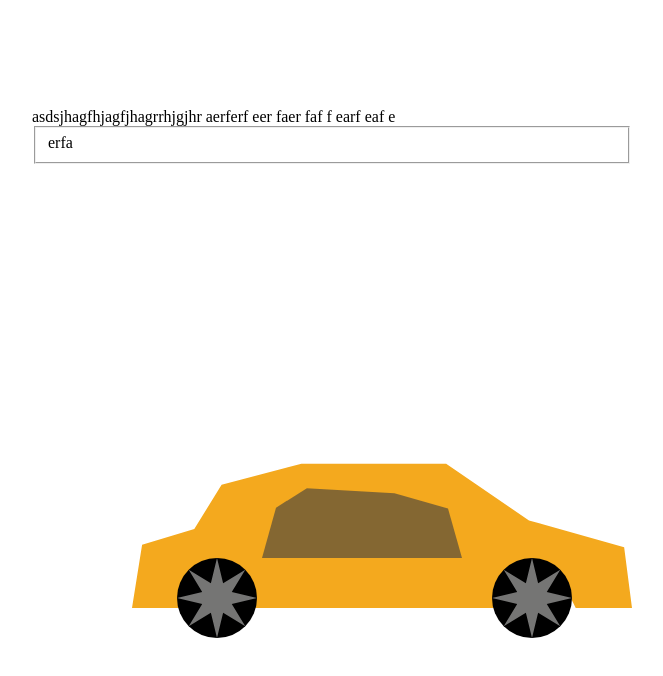
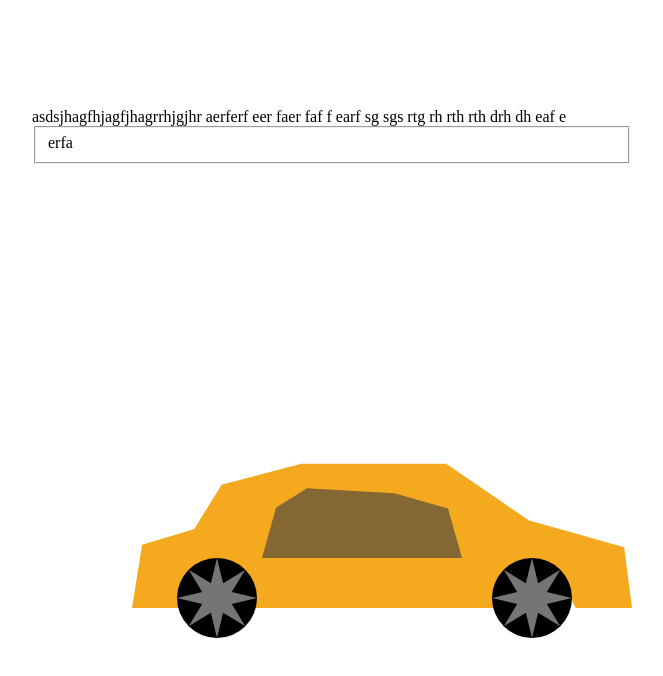
Before and after one commit to Cherosss/rtcyvuhjioklkiloioluyjtrdgsfd, a plain HTML site: page index.html in a window 1280 px wide. Shown: the whole page, without its empty margins (232-895 px from the left). Drawn offline with Linux system fonts and the light colour scheme.

Commit message:
new feat

```diff
--- a/index.html
+++ b/index.html
@@ -95,6 +95,21 @@
         faf
         f
         earf
+        sg
+        sgs
+
+        rtg
+        <rt>rh
+            rth
+            rth
+            drh
+            dh
+            <data value="dh
+            dfh
+            df
+            hfg
+            h"></data>
+        </rt>
         eaf
         e
         <fieldset>erfa</fieldset>
```
